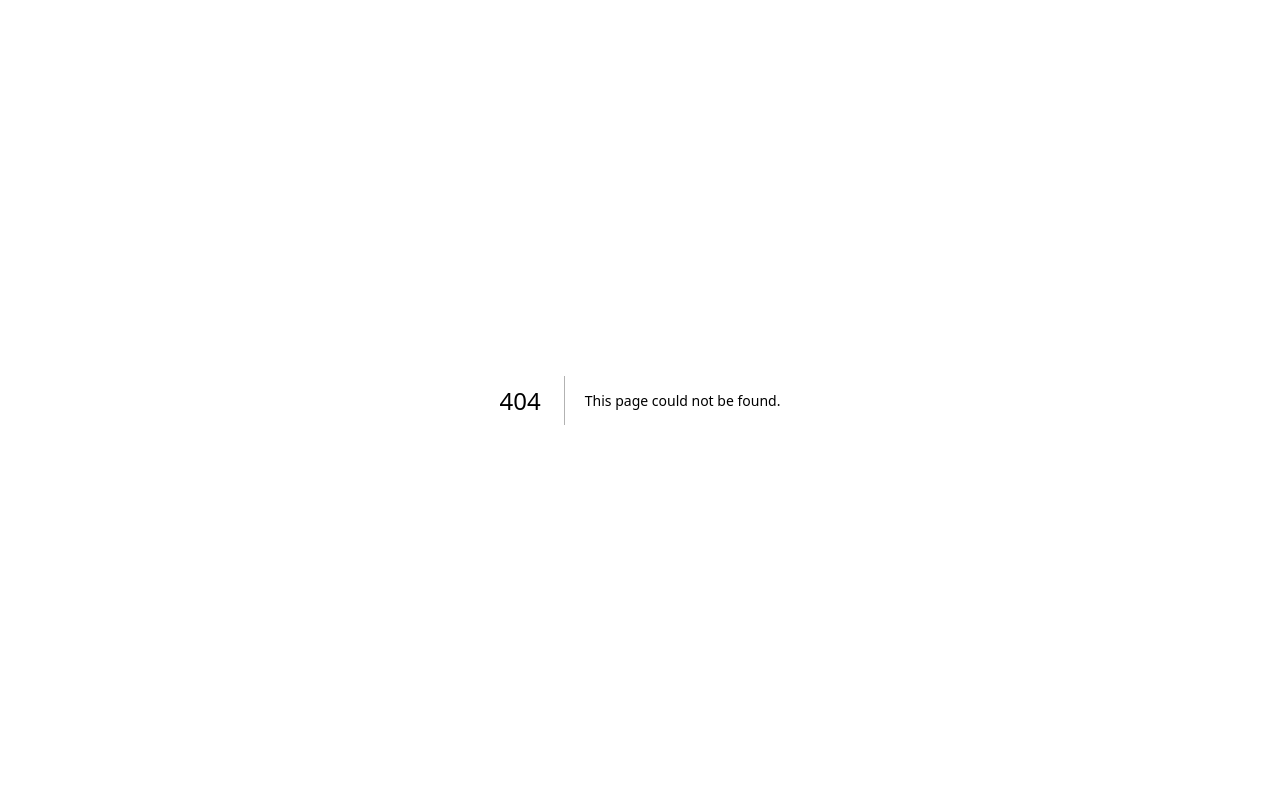
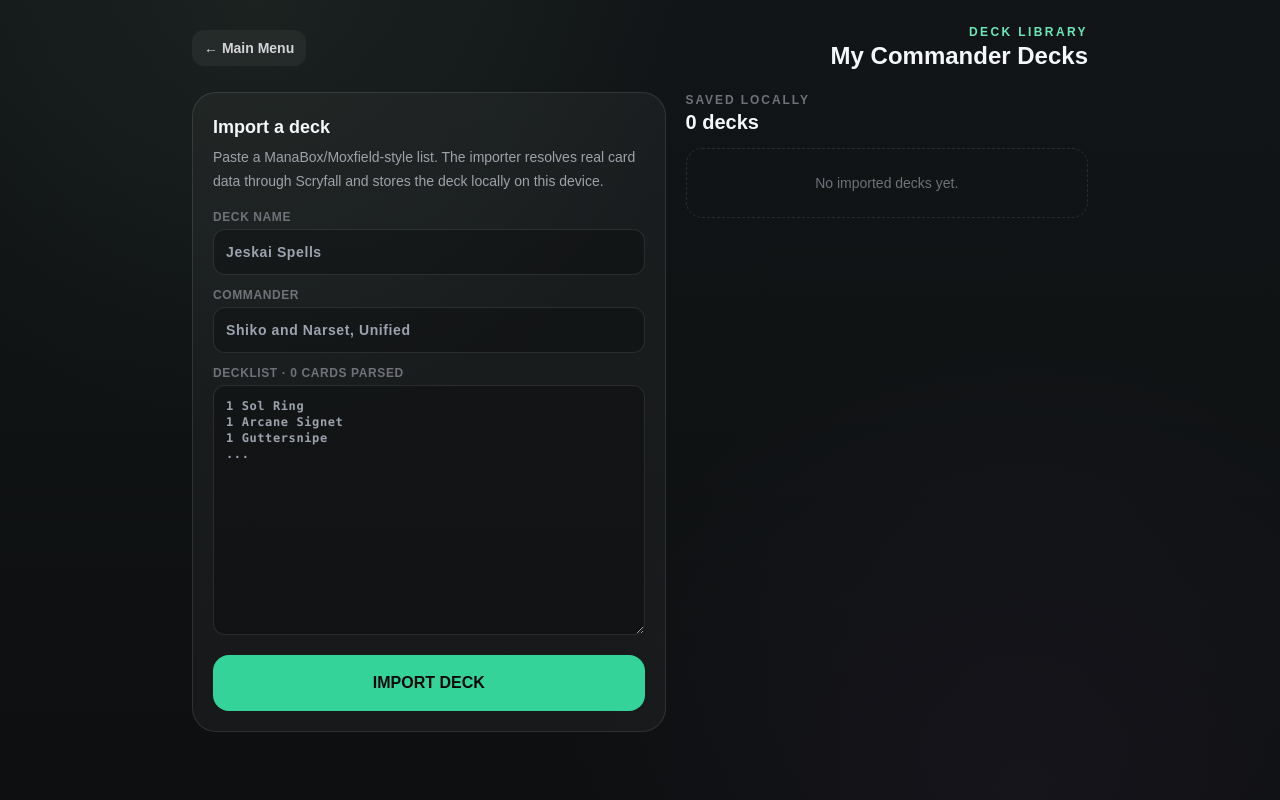
Before and after one commit to a0swald/mtg-practice-table, a Next.js app: page /decks in a window 1280 px wide. Before the commit this address had no page. Built offline with nearby package versions, Linux system fonts and the light colour scheme.

Commit message:
Add deck import and local deck library

```diff
--- /dev/null
+++ b/app/decks/page.tsx
@@ -0,0 +1,123 @@
+'use client';
+
+import { useEffect, useMemo, useState } from 'react';
+import { useRouter } from 'next/navigation';
+import type { CardDefinition } from '@/types/card';
+import type { SavedDeck } from '@/types/deck';
+import { deleteDeck, loadDecks, upsertDeck } from '@/lib/storage/deckStorage';
+
+function uid() {
+  return typeof crypto !== 'undefined' && 'randomUUID' in crypto ? crypto.randomUUID() : `${Date.now()}-${Math.random()}`;
+}
+
+function parseDeckList(text: string): { quantity: number; name: string }[] {
+  const entries: { quantity: number; name: string }[] = [];
+  for (const raw of text.split(/\r?\n/)) {
+    const line = raw.trim();
+    if (!line || /^(commander|deck|sideboard|maybeboard|companion)$/i.test(line)) continue;
+    const match = line.match(/^(\d+)\s+(.+?)(?:\s+\([A-Z0-9]+\)\s+\S+.*)?$/i);
+    if (!match) continue;
+    const quantity = Number.parseInt(match[1], 10);
+    const name = match[2].replace(/\s+\*F\*$/i, '').trim();
+    if (quantity > 0 && name) entries.push({ quantity, name });
+  }
+  return entries;
+}
+
+async function lookup(name: string): Promise<CardDefinition> {
+  const response = await fetch(`/api/cards/named?name=${encodeURIComponent(name)}`);
+  if (!response.ok) throw new Error(`Could not find ${name}`);
+  return response.json() as Promise<CardDefinition>;
+}
+
+export default function DecksPage() {
+  const router = useRouter();
+  const [decks, setDecks] = useState<SavedDeck[]>([]);
+  const [name, setName] = useState('');
+  const [commanderName, setCommanderName] = useState('');
+  const [list, setList] = useState('');
+  const [busy, setBusy] = useState(false);
+  const [status, setStatus] = useState('');
+
+  useEffect(() => setDecks(loadDecks()), []);
+  const parsedCount = useMemo(() => parseDeckList(list).reduce((sum, entry) => sum + entry.quantity, 0), [list]);
+
+  async function importDeck() {
+    const deckName = name.trim();
+    const commanderText = commanderName.trim();
+    if (!deckName || !commanderText) { setStatus('Deck name and commander are required.'); return; }
+    const parsed = parseDeckList(list);
+    if (!parsed.length) { setStatus('Paste a decklist with lines like “1 Sol Ring”.'); return; }
+
+    setBusy(true);
+    setStatus('Looking up commander…');
+    try {
+      const commander = await lookup(commanderText);
+      const commanderType = commander.typeLine.toLowerCase();
+      if (!commanderType.includes('legendary') || (!commanderType.includes('creature') && !commander.oracleText?.toLowerCase().includes('can be your commander'))) {
+        throw new Error(`${commander.name} is not recognized as a commander.`);
+      }
+
+      const quantities = new Map<string, number>();
+      parsed.forEach(entry => quantities.set(entry.name, (quantities.get(entry.name) ?? 0) + entry.quantity));
+      const commanderKey = [...quantities.keys()].find(cardName => cardName.toLowerCase() === commander.name.toLowerCase());
+      if (commanderKey) {
+        const remaining = (quantities.get(commanderKey) ?? 0) - 1;
+        if (remaining > 0) quantities.set(commanderKey, remaining); else quantities.delete(commanderKey);
+      }
+
+      const unique = [...quantities.entries()];
+      const definitions = new Map<string, CardDefinition>();
+      for (let index = 0; index < unique.length; index += 1) {
+        const [cardName] = unique[index];
+        setStatus(`Importing ${index + 1}/${unique.length}: ${cardName}`);
+        definitions.set(cardName, await lookup(cardName));
+        await new Promise(resolve => window.setTimeout(resolve, 115));
+      }
+
+      const cards: CardDefinition[] = [];
+      unique.forEach(([cardName, quantity]) => {
+        const definition = definitions.get(cardName);
+        if (definition) for (let copy = 0; copy < quantity; copy += 1) cards.push(definition);
+      });
+
+      if (cards.length !== 99) throw new Error(`This import has ${cards.length} non-commander cards. Commander decks should normally have 99.`);
+      const now = new Date().toISOString();
+      const deck: SavedDeck = { id: uid(), name: deckName, commander, cards, createdAt: now, updatedAt: now };
+      upsertDeck(deck);
+      const next = loadDecks();
+      setDecks(next);
+      setName(''); setCommanderName(''); setList('');
+      setStatus(`${deck.name} imported: ${deck.commander.name} + 99 cards.`);
+    } catch (error) {
+      setStatus(error instanceof Error ? error.message : 'Deck import failed.');
+    } finally {
+      setBusy(false);
+    }
+  }
+
+  return <main className="mx-auto min-h-screen w-[94vw] max-w-4xl py-6 sm:w-[90vw]">
+    <header className="mb-5 flex items-center justify-between"><button onClick={()=>router.push('/')} className="rounded-xl bg-white/5 px-3 py-2 text-sm font-bold text-zinc-300">← Main Menu</button><div className="text-right"><div className="text-xs font-black uppercase tracking-[.2em] text-emerald-300">Deck Library</div><h1 className="text-2xl font-black">My Commander Decks</h1></div></header>
+
+    <div className="grid gap-5 lg:grid-cols-[1fr_.85fr]">
+      <section className="rounded-3xl border border-white/10 bg-white/[.04] p-4 sm:p-5">
+        <h2 className="text-lg font-black">Import a deck</h2>
+        <p className="mt-1 text-sm leading-6 text-zinc-400">Paste a ManaBox/Moxfield-style list. The importer resolves real card data through Scryfall and stores the deck locally on this device.</p>
+        <label className="mt-4 block text-xs font-black uppercase tracking-wider text-zinc-500">Deck name<input value={name} onChange={event=>setName(event.target.value)} placeholder="Jeskai Spells" className="mt-1 w-full rounded-xl border border-white/10 bg-black/25 px-3 py-3 text-sm normal-case text-white outline-none focus:border-emerald-400"/></label>
+        <label className="mt-3 block text-xs font-black uppercase tracking-wider text-zinc-500">Commander<input value={commanderName} onChange={event=>setCommanderName(event.target.value)} placeholder="Shiko and Narset, Unified" className="mt-1 w-full rounded-xl border border-white/10 bg-black/25 px-3 py-3 text-sm normal-case text-white outline-none focus:border-emerald-400"/></label>
+        <label className="mt-3 block text-xs font-black uppercase tracking-wider text-zinc-500">Decklist · {parsedCount} cards parsed<textarea value={list} onChange={event=>setList(event.target.value)} rows={14} placeholder={'1 Sol Ring\n1 Arcane Signet\n1 Guttersnipe\n...'} className="mt-1 w-full resize-y rounded-xl border border-white/10 bg-black/25 px-3 py-3 font-mono text-xs normal-case text-white outline-none focus:border-emerald-400"/></label>
+        {status && <div className="mt-3 rounded-xl bg-black/20 p-3 text-sm text-zinc-300">{status}</div>}
+        <button disabled={busy} onClick={importDeck} className="mt-4 w-full rounded-2xl bg-emerald-400 px-4 py-4 font-black text-zinc-950 disabled:opacity-40">{busy ? 'IMPORTING…' : 'IMPORT DECK'}</button>
+      </section>
+
+      <section className="space-y-3">
+        <div><div className="text-xs font-black uppercase tracking-[.16em] text-zinc-500">Saved locally</div><h2 className="text-xl font-black">{decks.length} deck{decks.length === 1 ? '' : 's'}</h2></div>
+        {decks.length === 0 && <div className="rounded-2xl border border-dashed border-white/10 p-6 text-center text-sm text-zinc-500">No imported decks yet.</div>}
+        {decks.map(deck => <article key={deck.id} className="rounded-2xl border border-white/10 bg-white/[.035] p-4">
+          <div className="flex gap-3">{deck.commander.imageUrl && <img src={deck.commander.imageUrl} alt={deck.commander.name} className="w-20 rounded-lg"/>}<div className="min-w-0 flex-1"><h3 className="truncate text-lg font-black">{deck.name}</h3><div className="mt-1 text-sm font-bold text-emerald-200">{deck.commander.name}</div><div className="mt-1 text-xs text-zinc-500">99-card library · {deck.commander.colorIdentity.join('/') || 'Colorless'}</div></div></div>
+          <button onClick={()=>{deleteDeck(deck.id);setDecks(loadDecks())}} className="mt-3 w-full rounded-xl border border-red-400/15 bg-red-400/[.05] py-2 text-xs font-black text-red-200">DELETE</button>
+        </article>)}
+      </section>
+    </div>
+  </main>;
+}
```
